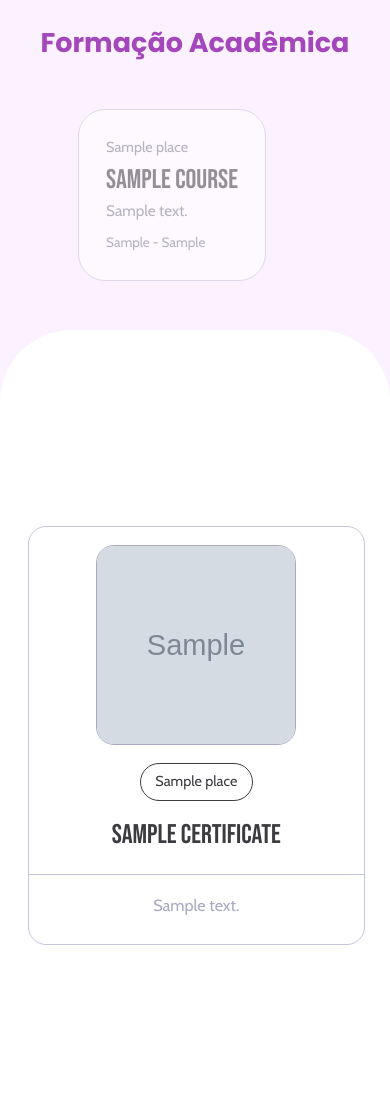
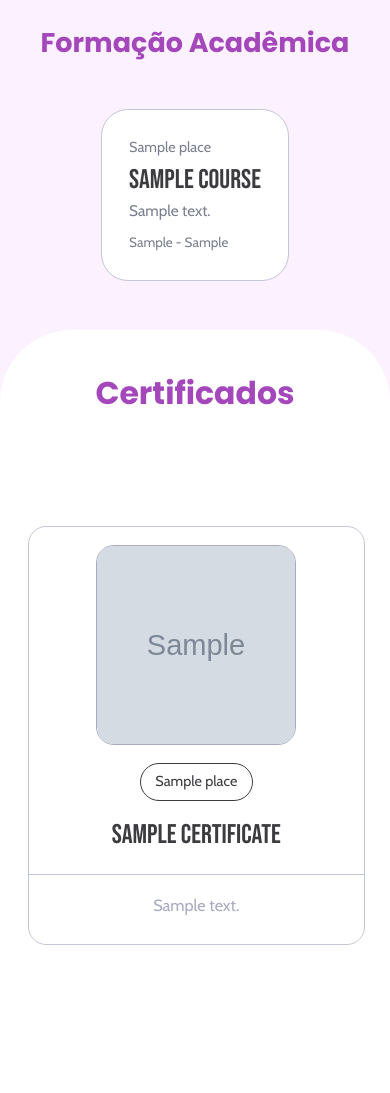
Before and after one commit to tat4Souza/Portfolio-Tais-Souza, a Flask app: template templates/education.html in a window 390 px wide. Shown: the part 63-1156 px from the top of the page. Run offline with Flask 3, Linux system fonts and the light colour scheme; the template is opened without the code that fills it: most values are stand-ins (such as "Sample title", 1, 10 or a date in 2020); grey boxes marked "Sample" are stand-in pictures; some libraries are stand-ins or nearby versions.

Commit message:
Removed GSAP animations from mobile screens

```diff
--- a/static/css/main.css
+++ b/static/css/main.css
@@ -793,7 +793,6 @@
   justify-content: space-evenly;
   padding: 3rem;
   margin: 0 auto;
-  opacity: 0;
   width: 100%;
   height: 20rem;
   border-radius: 3rem;
@@ -904,6 +903,11 @@
   padding: 5rem;
   flex-direction: column;
   gap: 4.5rem;
+}
+@media (max-width: 60em) {
+  .certificates {
+    width: 100%;
+  }
 }
 @media (max-width: 28.125em) {
   .certificates {
--- a/static/js/education-animation.js
+++ b/static/js/education-animation.js
@@ -10,19 +10,33 @@
     });
 });
 
+
 gsap.registerPlugin(ScrollTrigger);
 
+
+ScrollTrigger.matchMedia({
+
+    "(min-width: 500px)": function () {
         gsap.from('.education h2', { duration: 1, y: -10 });
-gsap.from('.certificates h2', { duration: 1, x: -200, opacity: 0, scrollTrigger: { trigger: 'certificates', scrub: true } });
+
+
+        gsap.from('.certificates h2', {
+            duration: 1,
+            x: -200,
+            opacity: 0,
+            scrollTrigger: {
+                trigger: 'certificates',
+                scrub: true
+            }
+        });
+
 
         gsap.fromTo('.education h2',
             { x: 0, opacity: 1 },
-
             {
                 x: '200',
                 opacity: 0,
                 ease: 'none',
-
                 scrollTrigger: {
                     trigger: '.education',
                     start: 'top top',
@@ -33,19 +47,8 @@
         );
 
 
-// gsap.to('.education__course', {
-//     duration: 0.5,
-//     opacity: 1,
-//     left: 0,
-//     stagger: 0.1,
-//     ease: 'power2.out',
-// });
-
         gsap.fromTo('.education__course',
-    // ESTADO INICIAL (FROM)
             { opacity: 0, left: -100 },
-
-    // ESTADO FINAL (TO)
             {
                 duration: 0.5,
                 opacity: 1,
@@ -64,7 +67,6 @@
                 left: -50,
                 opacity: 0,
                 ease: 'power2.out',
-
                 scrollTrigger: {
                     trigger: box,
                     start: 'bottom 50%',
@@ -73,3 +75,7 @@
                 }
             });
         });
+
+
+    },
+});
--- a/static/scss/layouts/_education-page.scss
+++ b/static/scss/layouts/_education-page.scss
@@ -62,7 +62,6 @@
         justify-content: space-evenly;
         padding: 3rem;
         margin: 0 auto;
-        opacity: 0;
         width: 100%;
         height: 20rem;
         border-radius: 3rem;
@@ -203,6 +202,10 @@
     flex-direction: column;
     gap: 4.5rem;
 
+    @include media(tab-port) {
+        width: 100%;
+    }
+
     @include media(phonexs) {
         width: 100%;
         padding-inline: 0;
--- a/static/scss/main.scss
+++ b/static/scss/main.scss
@@ -2,7 +2,7 @@
 @import url('https://fonts.googleapis.com/css2?family=Cabin:ital,wght@0,400..700;1,400..700&display=swap');
 @import url('https://fonts.googleapis.com/css2?family=Bebas+Neue&display=swap');
 
-@import "abstracts/mixins.scss";
+@import "abstracts/mixins";
 @import "abstracts/variables";
 @import "abstracts/base";
 
```
Also changed, not shown: static/js/about-animation.js (+18 -7 lines), templates/projects.jinja2 (+29 -5 lines), 1 other file. Lines whose indentation alone changed are shown as unchanged.
